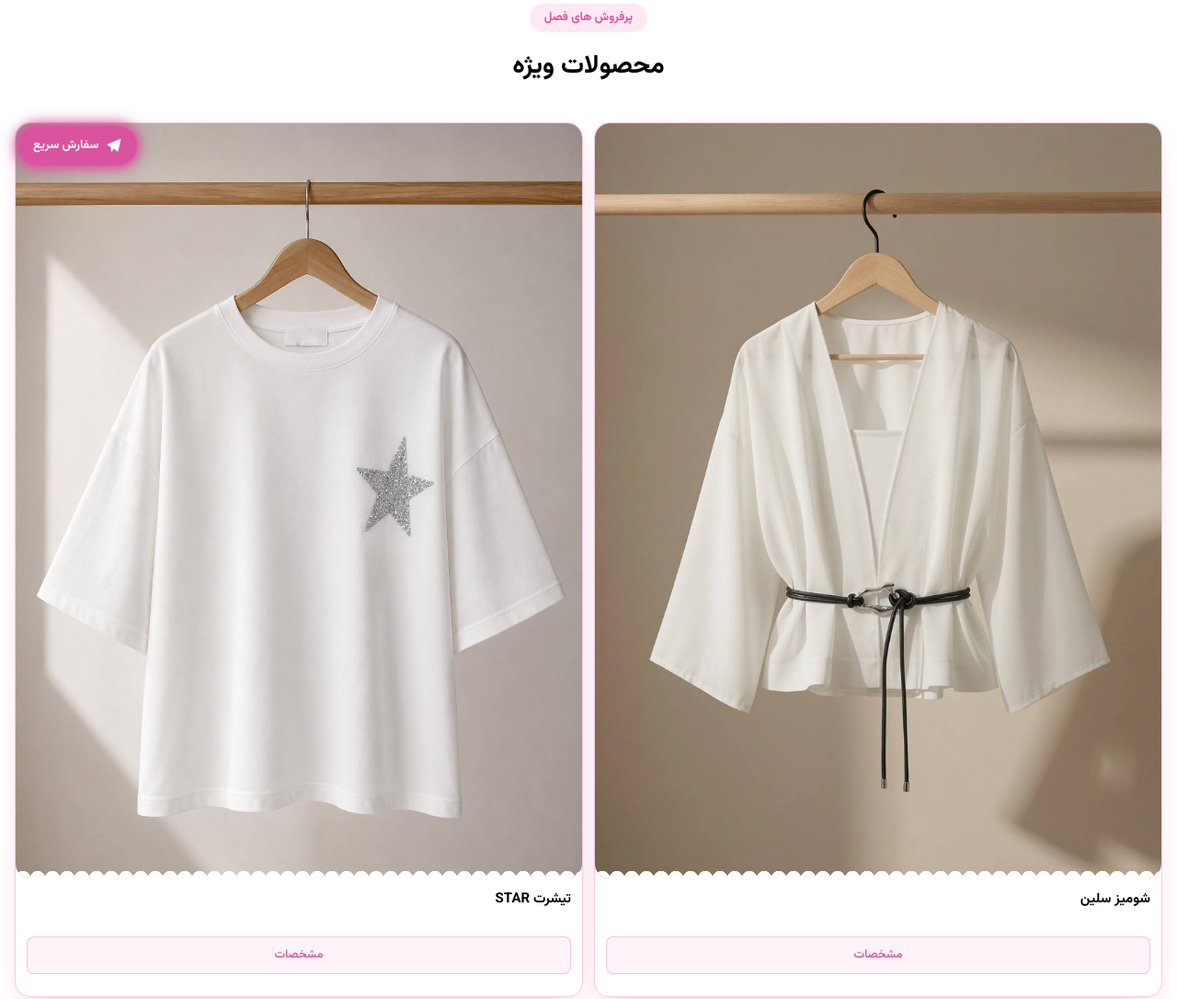
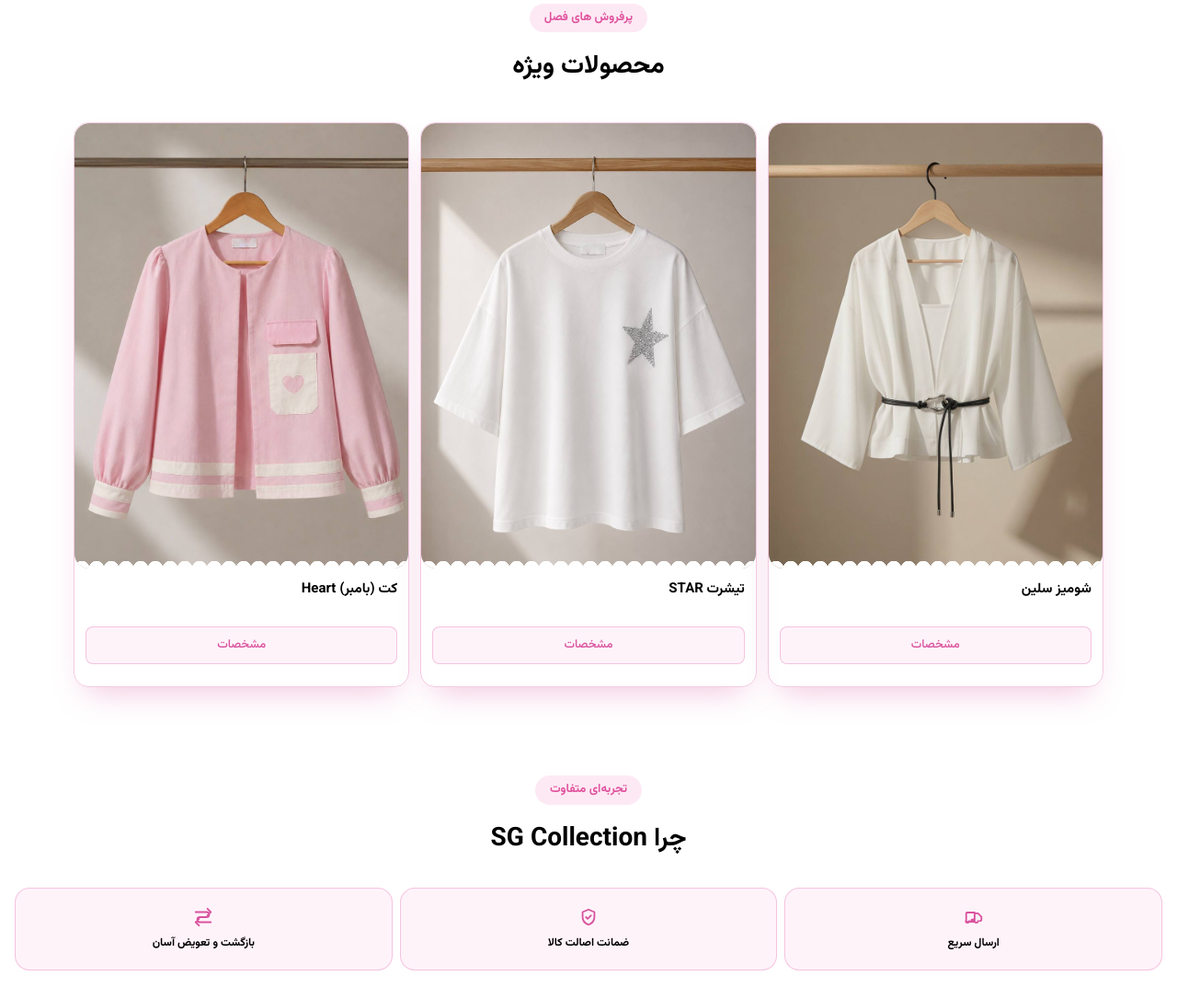
Before and after one commit to SinaKhosravi-DEV/SG.Collection, a website built with Vite: page index.html in a window 1280 px wide. Shown: the part 600-1686 px from the top of the page at 92% size. Built offline with nearby package versions, Linux system fonts and the light colour scheme.

Commit message:
change index

```diff
--- a/index.html
+++ b/index.html
@@ -46,9 +46,9 @@
         <p class="text-[#E0539E] bg-[#FDE9F4] mx-auto w-fit text-[13px] font-semibold px-4 py-1.5 rounded-full">پرفروش های فصل</p>
         <p class="font-bold text-[28px] mt-4 text-center">محصولات ویژه</p>
       </section>
-      <section class="grid grid-cols-2 mt-10 px-4 gap-3">
-        <div class="group border rounded-2xl overflow-hidden border-[#D9539E]/30 transition-transform duration-300 hover:-translate-y-1.5 shadow-[0_18px_34px_-14px_rgba(217,83,158,0.35)] reveal">
-          <div class="aspect-[3/4] overflow-hidden rounded-2xl relative after:content-[''] after:absolute after:inset-x-0 after:bottom-0 after:h-4
+      <section class="grid grid-cols-2 mt-10 px-4 gap-3 min-[650px]:grid-cols-3 min-[650px]:px-20">
+        <div class="group border  rounded-2xl overflow-hidden border-[#D9539E]/30 transition-transform duration-300 hover:-translate-y-1.5 shadow-[0_18px_34px_-14px_rgba(217,83,158,0.35)] reveal">
+          <div class="aspect-[3/4]  overflow-hidden rounded-2xl relative after:content-[''] after:absolute after:inset-x-0 after:bottom-0 after:h-4
                   after:bg-[radial-gradient(circle_at_8px_16px,white_8px,transparent_8.5px)]
                   after:bg-[length:16px_16px] after:bg-repeat-x">
             <img src="public/p1/1.1.jpg" alt="شومیز سلین" loading="lazy" class="w-full h-full object-cover transition-transform duration-500 group-hover:scale-[1.06]">
@@ -118,18 +118,9 @@
       </section>
     </main>
 
-    <a href="https://t.me/sanaaaghp" target="_blank" rel="noopener" aria-label="سفارش در تلگرام"
-       class="fixed bottom-5 end-5 z-40 flex items-center gap-2 bg-[#D9539E] text-white px-4 py-3 rounded-full shadow-[0_18px_34px_-14px_rgba(217,83,158,0.6)] heartbeat-glow-btn">
-      <svg xmlns="http://www.w3.org/2000/svg" width="18px" height="18px" viewBox="0 0 24 24">
-        <path fill="none" d="M0 0h24v24H0z" />
-        <path fill="currentColor" d="M21.02 2.705c.647.052.97.644.97.673l-.006.024q0 .01-.003.013q0 .008-.003.014l-.008.039l-.034.143l-.127.54l-.452 1.925c-.374 1.594-.875 3.719-1.376 5.844l-1.376 5.845l-.453 1.926l-.127.54q-.021.094-.034.142l-.008.036q0 .006-.003.01v.003l-.07-.017c-.298.431-.887.558-1.003.512a1 1 0 0 1-.095-.058l-.039-.03l-.02-.018l-.022-.018l-.056-.05l-.2-.184l-.71-.65l-2.148-1.978l-1.249-1.152l-3.292 3.951l-.046.05c-.564.22-1.176-.15-1.23-.26l-.03-.098l-.01-.046l-.003-.024l-.003-.025l-.008-.06l-.024-.207l-.086-.737l-.515-4.471l-.072-.632l-4.66-2.563a.75.75 0 0 1 .07-1.348l18.5-7.75z"/>
-      </svg>
-      <span class="text-[13px] font-bold">سفارش سریع</span>
-    </a>
-
     <footer class="bg-[#2B1B24] mt-24 px-4 pt-10 pb-7" id="connect">
       <p class="font-bold text-white text-center mb-6 text-[20px]"><span class="text-[#EE8FC4]">SG </span>Collection</p>
-      <div class="flex justify-between items-center gap-3">
+      <div class="flex justify-between items-center gap-3 max-w-200 mx-auto">
         <a href="https://t.me/sanaaaghp" class="border shadow-[0_18px_34px_-14px_rgba(217,83,158,0.2)] border-[#D9539E]/30 bg-[#3C2D40] grid place-items-center w-full rounded-xl py-5">
           <svg class="text-[#E0A4BF]" xmlns="http://www.w3.org/2000/svg" width="20px" height="20px" viewBox="0 0 24 24">
             <path d="M0 0h24v24H0z" fill="none" />
@@ -151,7 +142,6 @@
         <p class="text-white mt-3 text-[12px] mb-1 font-bold">چنل تلگرام</p>
       </a>
       </div>
-      <p class="text-[#8A6C7D] text-[11px] text-center mt-8">© تمامی حقوق برای SG Collection محفوظ است — ۱۴۰۴</p>
     </footer>
 
     <script type="module" src="/src/main.js"></script>
```
